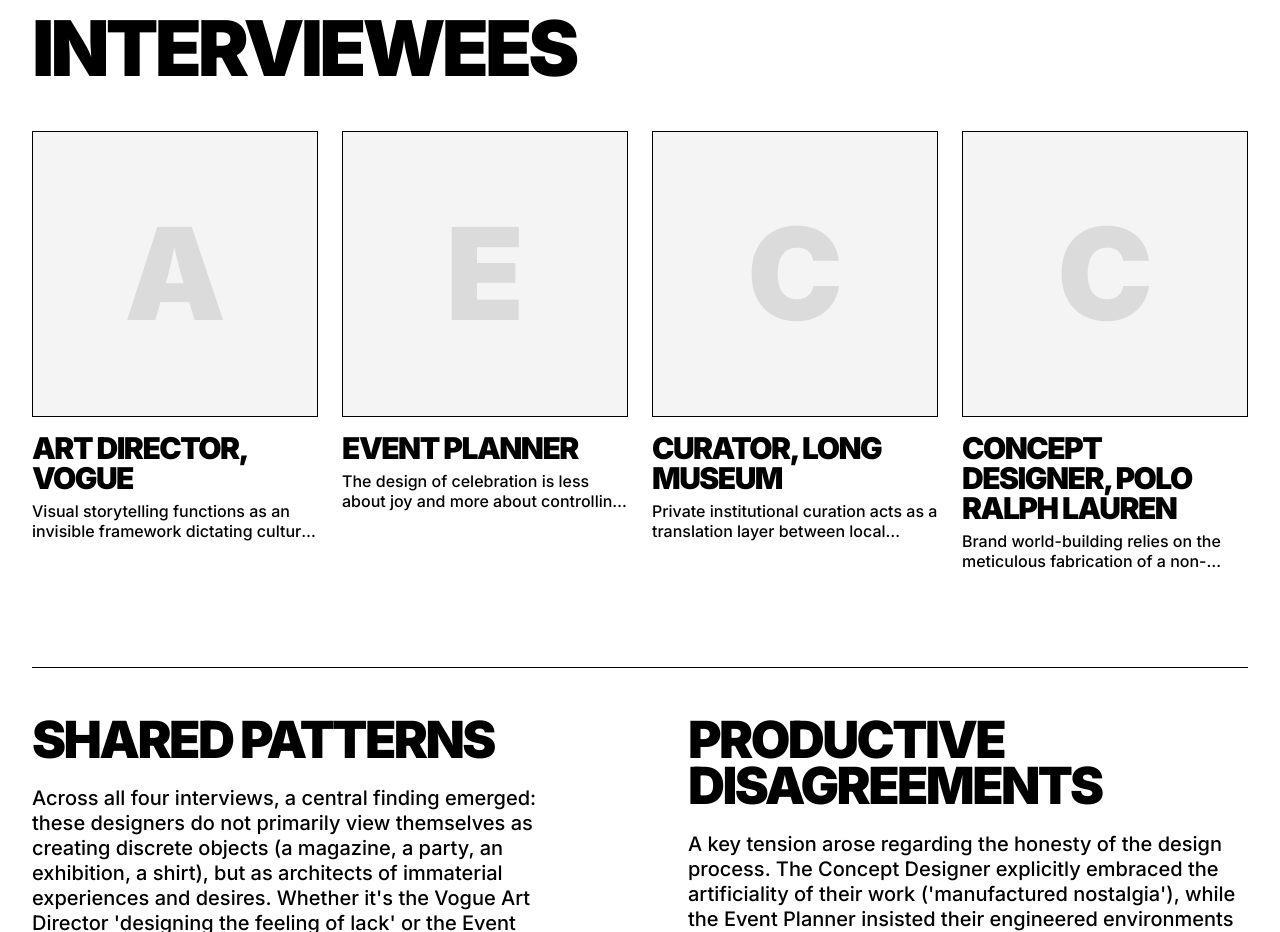
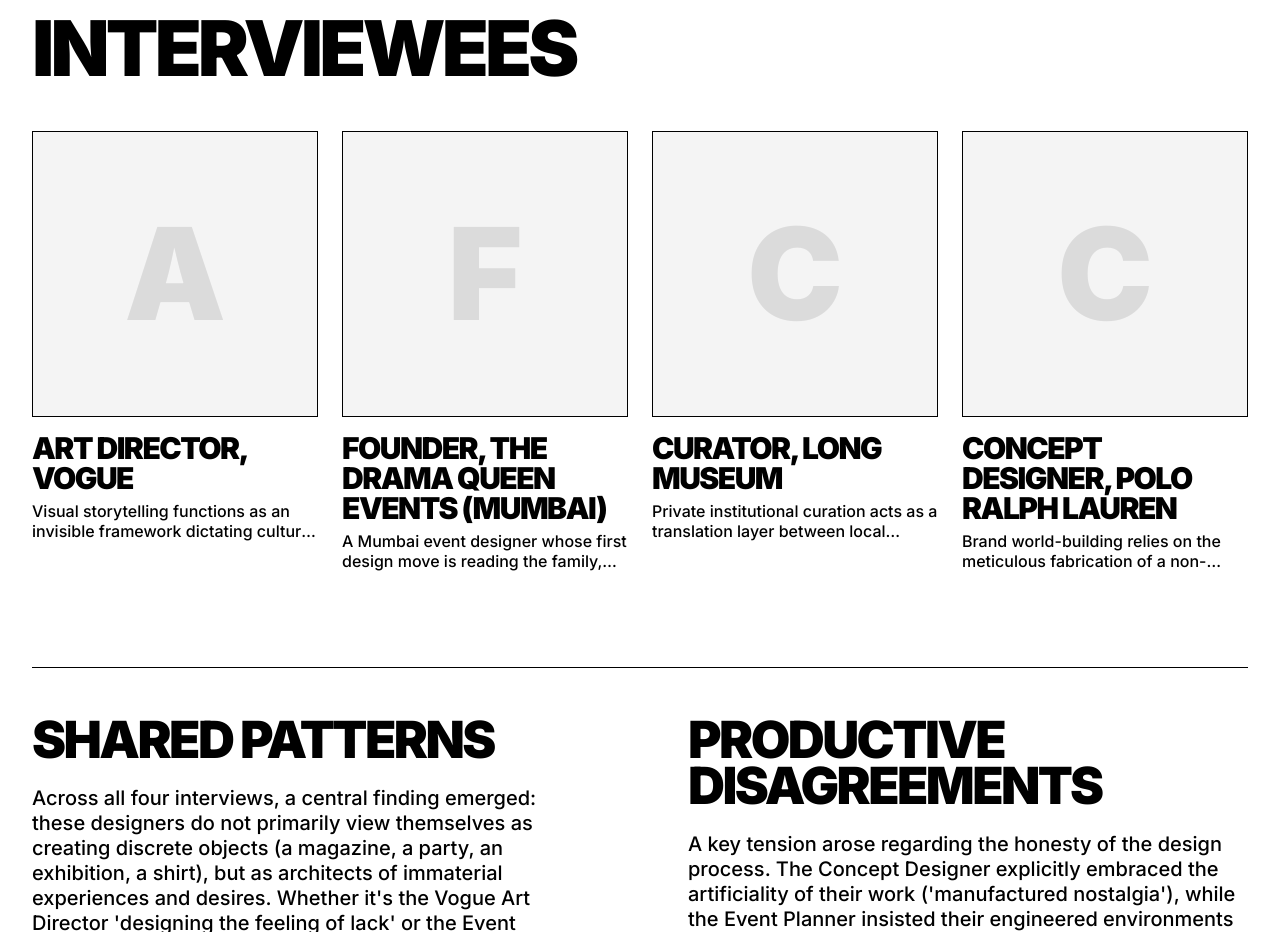
Before and after one commit to ixthecreator/hidden-impact, a React (Vite) app: page / in a window 1280 px wide. Shown: the part 900-1832 px from the top of the page. Built offline with nearby package versions, Linux system fonts and the light colour scheme.

Commit message:
content: add Khyati Patel interview (event planner)

```diff
--- a/src/data.ts
+++ b/src/data.ts
@@ -106,53 +106,75 @@
   },
   {
     id: "event-planner",
-    displayName: "Event Planner",
-    interviewerName: "Student B",
-    interviewDate: "2026-03-15",
-    interviewFormat: "in-person",
-    interviewDurationMinutes: 80,
+    displayName: "Founder, The Drama Queen Events (Mumbai)",
+    interviewerName: "Shaan Patel",
+    interviewDate: "Spring 2026",
+    interviewFormat: "video call",
+    interviewDurationMinutes: null,
     anonymized: false,
-    realNameIfNotAnonymized: "Sarah Jenkins",
+    realNameIfNotAnonymized: "Khyati Patel",
     summary: {
-      oneLine: "The design of celebration is less about joy and more about controlling social choreography.",
-      shortAbstract: "This conversation examined the mechanics of temporary environments and social rituals. The planner revealed how space, lighting, and timeline are manipulated to force desired interactions. The most striking insight was how the illusion of organic celebration is entirely engineered, reducing attendees to predictable variables."
+      oneLine: "A Mumbai event designer whose first design move is reading the family, while the labor that builds her temporary spaces stays invisible.",
+      shortAbstract: "Khyati Patel runs an event design company in Mumbai handling everything from children's birthday parties to thousand-guest Indian weddings. The interview opened with an unexpected reframing: her process does not begin with mood boards or color palettes but with reading a family — its emotion, hierarchy, and the meaning of the occasion. From there she translates feeling into temporary space. The conversation surfaced two parallel forms of invisibility: the physical labor of mostly male crews who build the structures before guests arrive, and the months of conceptual decision-making that disappear into a seamless experience. She framed both with a stitching-seam metaphor — craftsmanship that is sometimes meant to be seen, sometimes meant to vanish."
     },
     persona: {
-      background: "Studied theater production before moving into corporate and high-end private event planning. Runs a boutique agency specializing in 'immersive experiences.'",
-      designPhilosophy: "Views events as temporary, high-stakes narratives. Believes that if people notice the design, she has failed; the design must be felt, not seen.",
-      voice: "Highly structured, precise, and practical. Uses logistical metaphors ('flow', 'bottleneck', 'transition') to describe human emotional states.",
-      contradictions: "Claimed her goal is to facilitate genuine human connection, yet her methods involve extreme, almost manipulative control over every environmental variable."
+      background: "Khyati Patel is the founder and owner of The Drama Queen Events, a Mumbai-based event planning and design company that handles a wide range of occasions from children's birthday parties and baby showers to thousand-person Indian weddings. She works at the intersection of family ritual and spatial design, leading a team that splits along gendered lines between creative direction (women) and physical build-out (men). The transcript does not specify her formal training or career path before founding the company; that biographical material would need to be confirmed in a follow-up.",
+      designPhilosophy: "Khyati frames her practice as translation rather than decoration — the work of converting a family's emotion into a temporary spatial experience that tells a story. She refuses the opposition between tradition and creativity, treating Indian cultural ritual as the starting material for contemporary design rather than a constraint on it. Her central claim is that designing something temporary produces something permanent: a few hours of designed space generate years of memory. She also treats productive friction with clients as evidence that creative pressure is being applied; absence of tension, for her, signals undercooked ideas.",
+      voice: "Plain, warm, and confident, with a tendency toward declarative reframings ('I don't see tradition and creativity as opposites'). She uses craft and textile metaphors — the stitching seam — when explaining labor, and storytelling vocabulary when explaining process. She does not use trade jargon. She acknowledges hard questions briefly but tends to redirect to what she can speak to as a designer; she does not dwell on the labor conditions of her physical crew.",
+      contradictions: "The clearest contradiction sits between her articulated awareness of invisible labor — the men who build the structures and disappear before guests arrive — and her framing of that invisibility as a craft choice ('sometimes the goal is for it to just disappear so everything feels effortless'). Aestheticizing invisibility as a stitching seam softens what is also a labor condition: night-shift work to meet morning-event schedules. She names the dynamic but does not theorize the cost."
     },
-    themes: ["social choreography", "temporary permanence", "engineered spontaneity"],
+    themes: ["invisible labor", "reading a family", "translational design", "temporary permanence", "gendered craft hierarchy", "tradition as source"],
     quotableLines: [
       {
-        quote: "If you want people to talk, you make the music slightly too loud so they have to lean in. It's not magic, it's acoustics.",
-        context: "Explaining how environment dictates social intimacy.",
-        themeTag: "social choreography"
+        quote: "I'm not asking about the event details right away, I'm trying to understand the family, the emotion behind the occasion, and what the celebration means to them.",
+        context: "Describing the very first move of her design process, in response to a question about how a project unfolds from client intake to finished event.",
+        themeTag: "reading a family"
+      },
+      {
+        quote: "Designing something temporary creates a permanent memory, and that's the real goal.",
+        context: "Closing reflection on what event design actually accomplishes, after discussing how clients sometimes underrecognize the form as design at all.",
+        themeTag: "temporary permanence"
+      },
+      {
+        quote: "Sometimes people appreciate seeing the craftsmanship, and sometimes the goal is for it to just disappear so everything feels effortless.",
+        context: "The stitching-seam metaphor she offered when asked whether clients recognize the gendered labor on her team equally.",
+        themeTag: "invisible labor"
+      },
+      {
+        quote: "If you don't have tension with a client, you're not pushing creative ideas enough.",
+        context: "Response to a question about how she navigates disagreement between her own design vision and what a client wants.",
+        themeTag: "translational design"
+      },
+      {
+        quote: "In India especially, culture is the starting point for design.",
+        context: "Her reframing of the question about balancing tradition and creative vision, refusing the binary the question implied.",
+        themeTag: "tradition as source"
+      },
+      {
+        quote: "The workers, mostly men on our team, are building structures, carrying furniture, and setting up installations. But all of that happens before the guests arrive.",
+        context: "Describing the gendered division on her team in response to a question about whether clients recognize all forms of labor equally.",
+        themeTag: "gendered craft hierarchy"
       }
     ],
     hiddenImpact: {
-      intendedOutput: "A seamless, three-hour corporate gala that feels elegant and engaging.",
-      actualImpact: "Reinforces social hierarchies by physically organizing bodies in space (VIP sections, table placements). It scripts human interaction, limiting the possibility for genuine, unmediated connection while producing the aesthetic of it.",
+      intendedOutput: "A temporary, memorable event environment that translates a family's emotion and cultural ritual into spatial experience — lighting, flowers, layout, and movement designed so the celebration tells a coherent story for the few hours it exists.",
+      actualImpact: "Beyond the event itself, the work shapes which forms of celebration become culturally legible as 'designed' versus invisible labor, and who gets credited as a designer at all — women in creative direction, not the men building structures overnight. Her practice also produces a specific Indian-modern aesthetic that circulates as aspirational across class lines in Mumbai, and authors the emotional architecture of family memory: the rituals her clients will remember, photograph, and reproduce. Quietly, her work sets templates for what middle- and upper-class Indian celebration is supposed to look and feel like.",
       whoIsAffected: [
-        "service workers executing the invisible labor",
-        "attendees navigating the scripted social space",
-        "the local neighborhood experiencing the temporary disruption"
+        "middle- and upper-class Indian families staging life-cycle rituals",
+        "mostly male event-build crews working overnight shifts in Mumbai",
+        "women event designers visible to clients as the creative face of the work",
+        "vendors and sub-contractors operating across the collaborative Mumbai event circuit",
+        "children whose early sensory memories are shaped by designed environments"
       ]
     },
-    imageAssets: [
-      {
-        filename: "floorplan_gala.jpg",
-        caption: "A top-down architectural floorplan with flow arrows.",
-        suggestedUse: "context image",
-        altText: "A blueprint of a ballroom showing circular tables and designated pathways for servers and guests."
-      }
+    imageAssets: [],
+    openQuestions: [
+      "How would Khyati's account of invisible labor change if the conversation included one of the men who build her structures, rather than only the designer who directs them?",
+      "If Indian cultural ritual is design's starting point rather than a constraint, what happens when clients arrive with London or Dubai references that conflict with that ritual — whose vision actually wins, and how often?",
+      "Does framing temporary work as producing permanent memory help theorize the form, or does it obscure the precarity of the workers whose temporary contracts make that memory possible?",
+      "What would it take, structurally, for the night-shift labor of Mumbai event construction to be recognized as design work rather than decoration-support?"
     ],
-    openQuestions: [
-      "What happens to the memory of an event when the experience is so heavily engineered?",
-      "Who truly owns the space during a temporary, privatized takeover?"
-    ],
-    processNotes: "The interview forced the researcher to reconsider architecture not just as permanent structures, but as temporal interventions that dictate power dynamics."
+    processNotes: "The interview revised my central premise. I came in expecting to ask about aesthetics and cultural influence; the most theoretically loaded answer arrived in the first minute, when Khyati located her practice in empathy rather than visual decision-making. That reframed the whole conversation. I also noticed where my questioning faltered — when she described night-shift workers being briefly acknowledged but quickly subsumed into the stitching-seam metaphor, I let the topic move on rather than pressing. A future interview would slow down at that moment. I also note that Khyati and I share a surname; whether and how that shaped her candor with me is something I cannot independently assess and want to flag for the team."
   },
   {
     id: "long-museum-curator",
```
